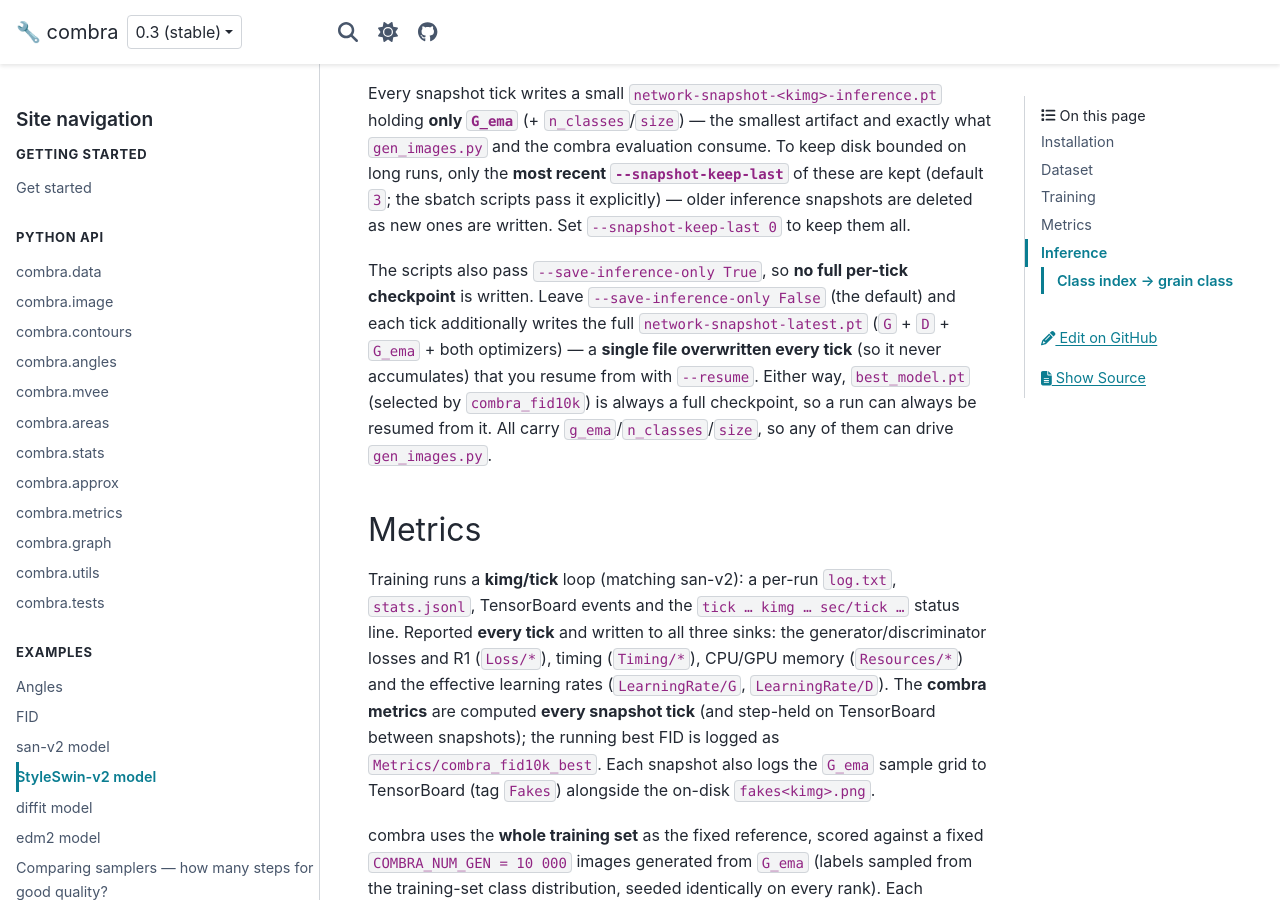
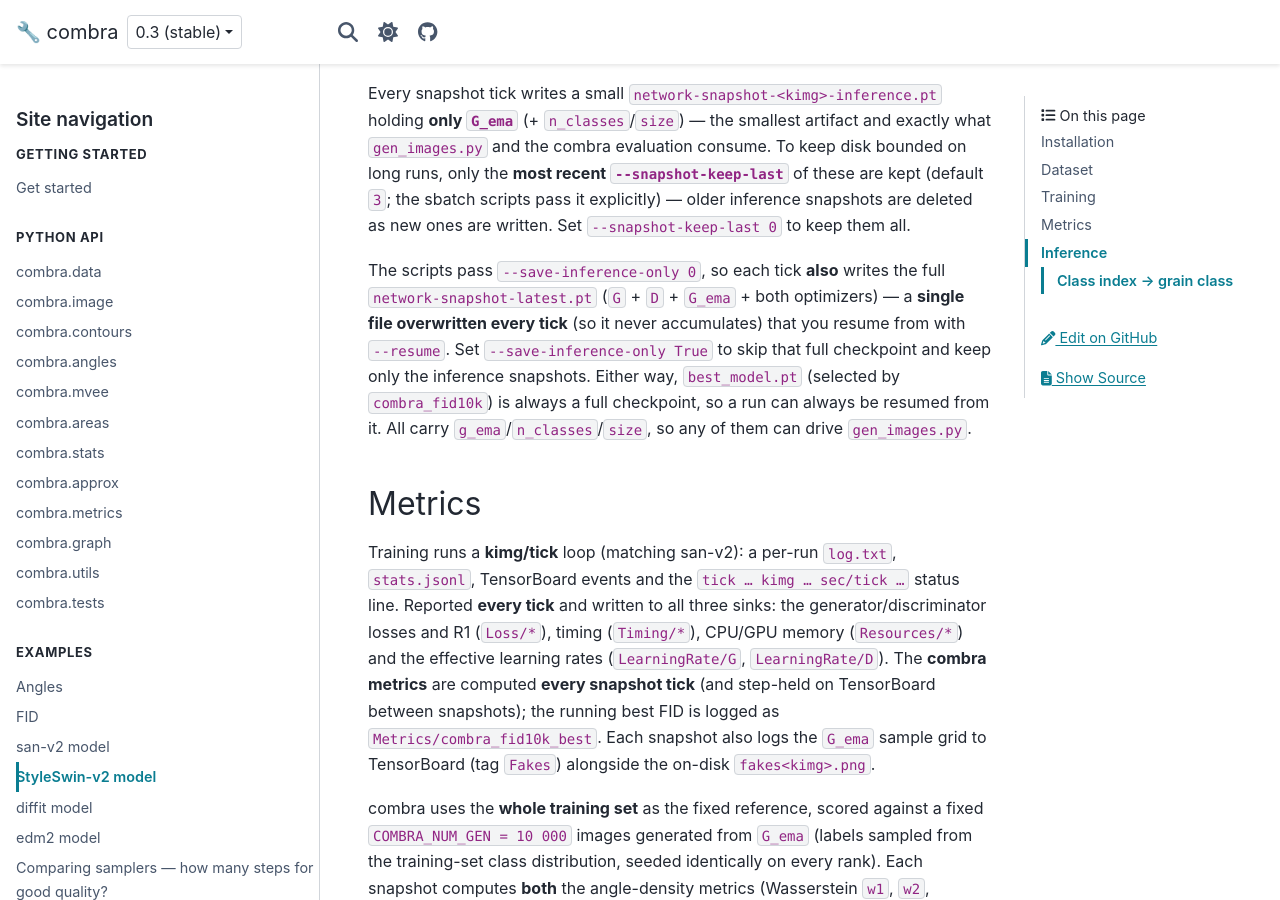
Before and after one commit to dkagramanyan/wc_cv, a Sphinx documentation site: the page built from docs/examples/styleswin.md, in a window 1280 px wide and 900 px high, scrolled down 3097 px. Built offline with Sphinx 7.4.7 and the PyData theme 0.15.4, drawn with Linux system fonts in a browser that asks for light colours; some of the changed text lies outside the part shown.

Commit message:
docs(styleswin): prod scripts use --save-inference-only 0
Reflect that training keeps a resumable full network-snapshot-latest.pt;
document --snapshot-keep-last in the CLI summary and example.

Co-Authored-By: Claude Opus 4.8 (1M context) <noreply@anthropic.com>

````diff
--- a/docs/examples/styleswin.md
+++ b/docs/examples/styleswin.md
@@ -70,7 +70,8 @@ from a generic labelled folder with `dataset_tool.py convert-dataset`.
 ## Training
 
 `train.py` is the primary entry point — a san-v2-style `click` CLI (`--outdir/--data/--gpus/
---cfg/--cond/--kimg/--snap/--combra-metrics/--save-inference-only/--resume` plus StyleSwin's own
+--cfg/--cond/--kimg/--snap/--combra-metrics/--save-inference-only/--snapshot-keep-last/--resume`
+plus StyleSwin's own
 model flags). Checkpoints and logs are written under `--outdir`; the WC-Co runs use
 `./runs/wc-cv_h200`.
 
@@ -82,7 +83,7 @@ chain). Pick the resolution with a `--cfg` preset:
 python train.py --outdir=./runs/wc-cv_h200 \
         --cfg styleswin-256 \
         --data=./datasets/imagenet_9to4_1024x1024_256x256.zip \
-        --gpus=2 --cond True --combra-metrics True --save-inference-only True \
+        --gpus=2 --cond True --combra-metrics True --save-inference-only 0 --snapshot-keep-last 3 \
         --kimg 25000 --snap 50
 ```
 
@@ -119,12 +120,13 @@ evaluation consume. To keep disk bounded on long runs, only the **most recent
 older inference snapshots are deleted as new ones are written. Set `--snapshot-keep-last 0` to
 keep them all.
 
-The scripts also pass `--save-inference-only True`, so **no full per-tick checkpoint** is written.
-Leave `--save-inference-only False` (the default) and each tick additionally writes the full
+The scripts pass `--save-inference-only 0`, so each tick **also** writes the full
 `network-snapshot-latest.pt` (`G` + `D` + `G_ema` + both optimizers) — a **single file overwritten
-every tick** (so it never accumulates) that you resume from with `--resume`. Either way,
-`best_model.pt` (selected by `combra_fid10k`) is always a full checkpoint, so a run can always be
-resumed from it. All carry `g_ema`/`n_classes`/`size`, so any of them can drive `gen_images.py`.
+every tick** (so it never accumulates) that you resume from with `--resume`. Set
+`--save-inference-only True` to skip that full checkpoint and keep only the inference snapshots.
+Either way, `best_model.pt` (selected by `combra_fid10k`) is always a full checkpoint, so a run can
+always be resumed from it. All carry `g_ema`/`n_classes`/`size`, so any of them can drive
+`gen_images.py`.
 
 ## Metrics
 
````
